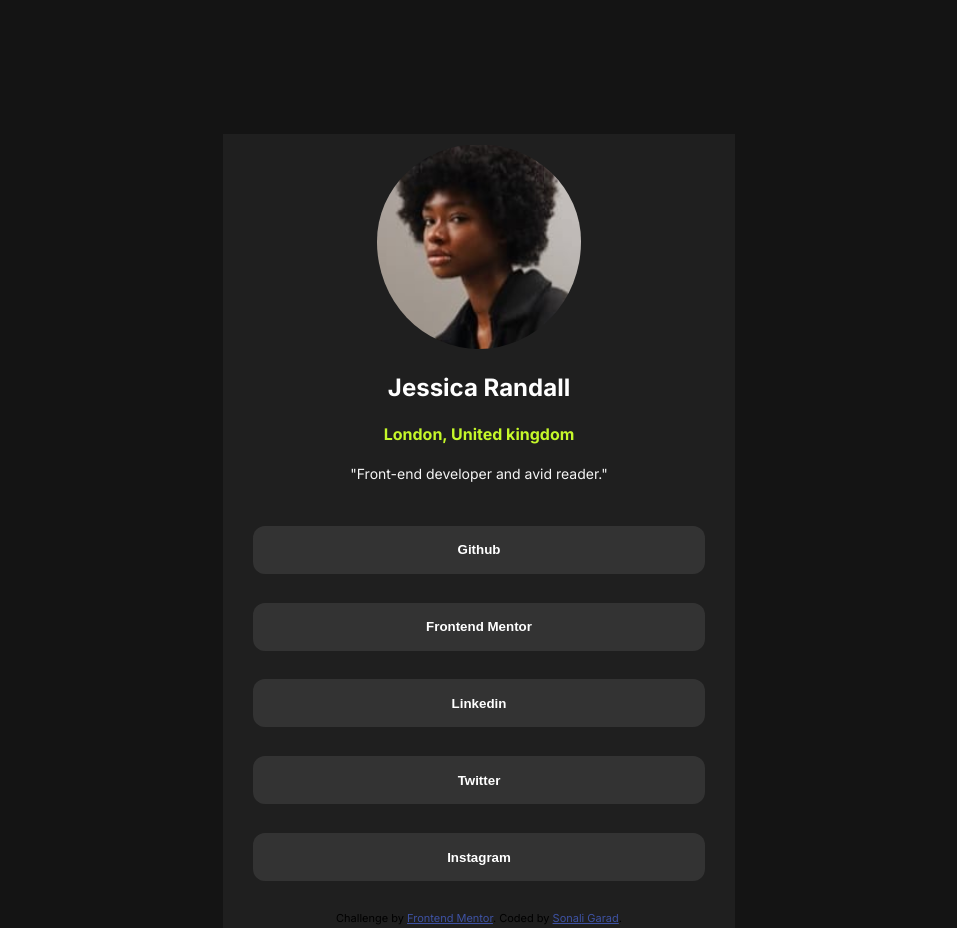
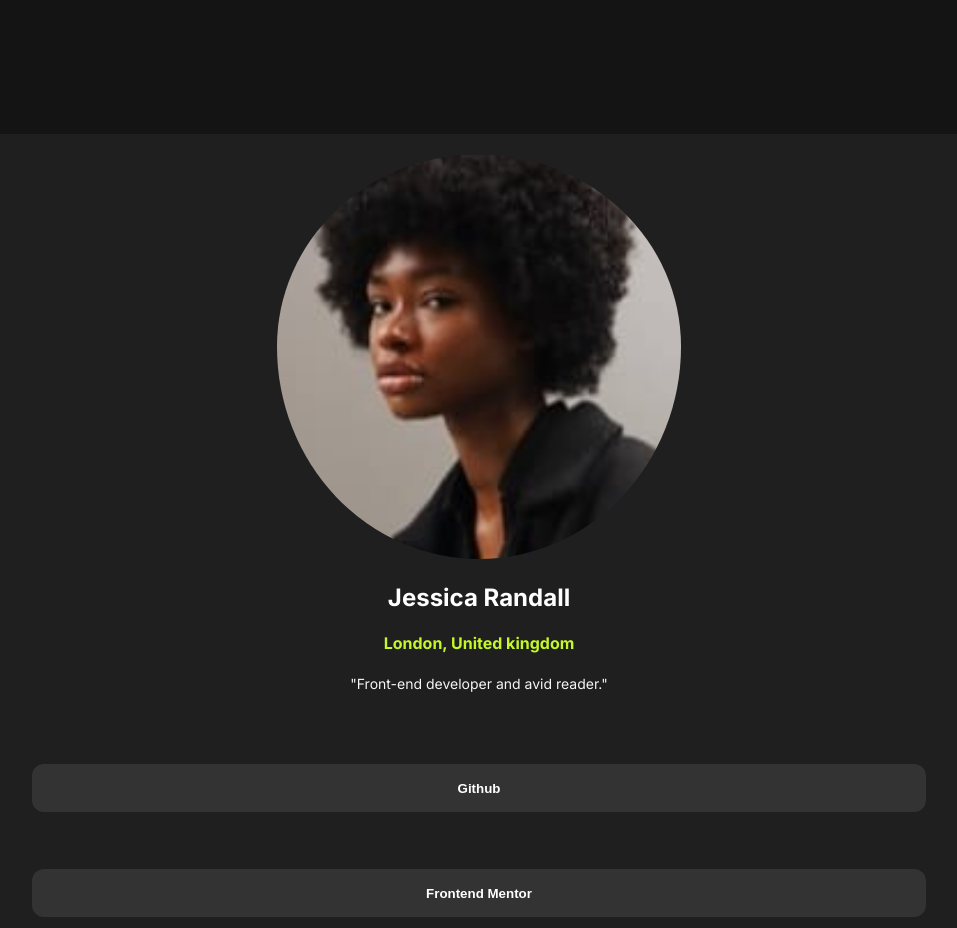
Before and after one commit to sonali-garad/social-link-profile, a plain HTML site: page social-links-profile-main/index.html in a window 1280 px wide. Shown: the top 928 px of the page, without its empty margins (161-1118 px from the left). Drawn offline with Linux system fonts and the light colour scheme.

Commit message:
Update style.css

```diff
--- a/social-links-profile-main/style.css
+++ b/social-links-profile-main/style.css
@@ -84,3 +84,12 @@ button:hover
     background-color:hsl(75, 94%, 57%);
     color:black;
 }
+
+@media  screen and (min-width: 375px) {
+    .main-container
+    {
+        width: 100%;
+        height: 100%;
+    }
+
+}
```
